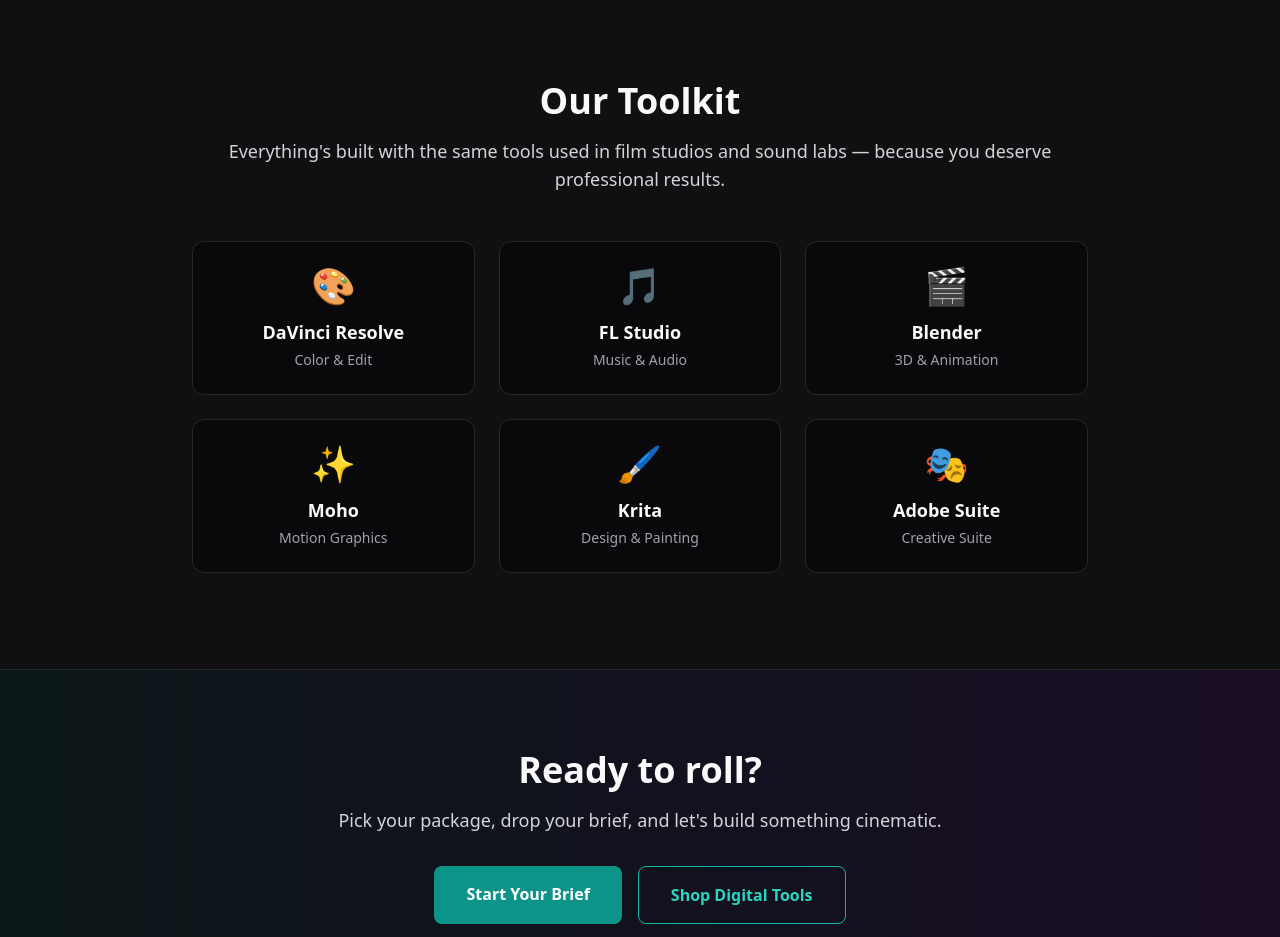
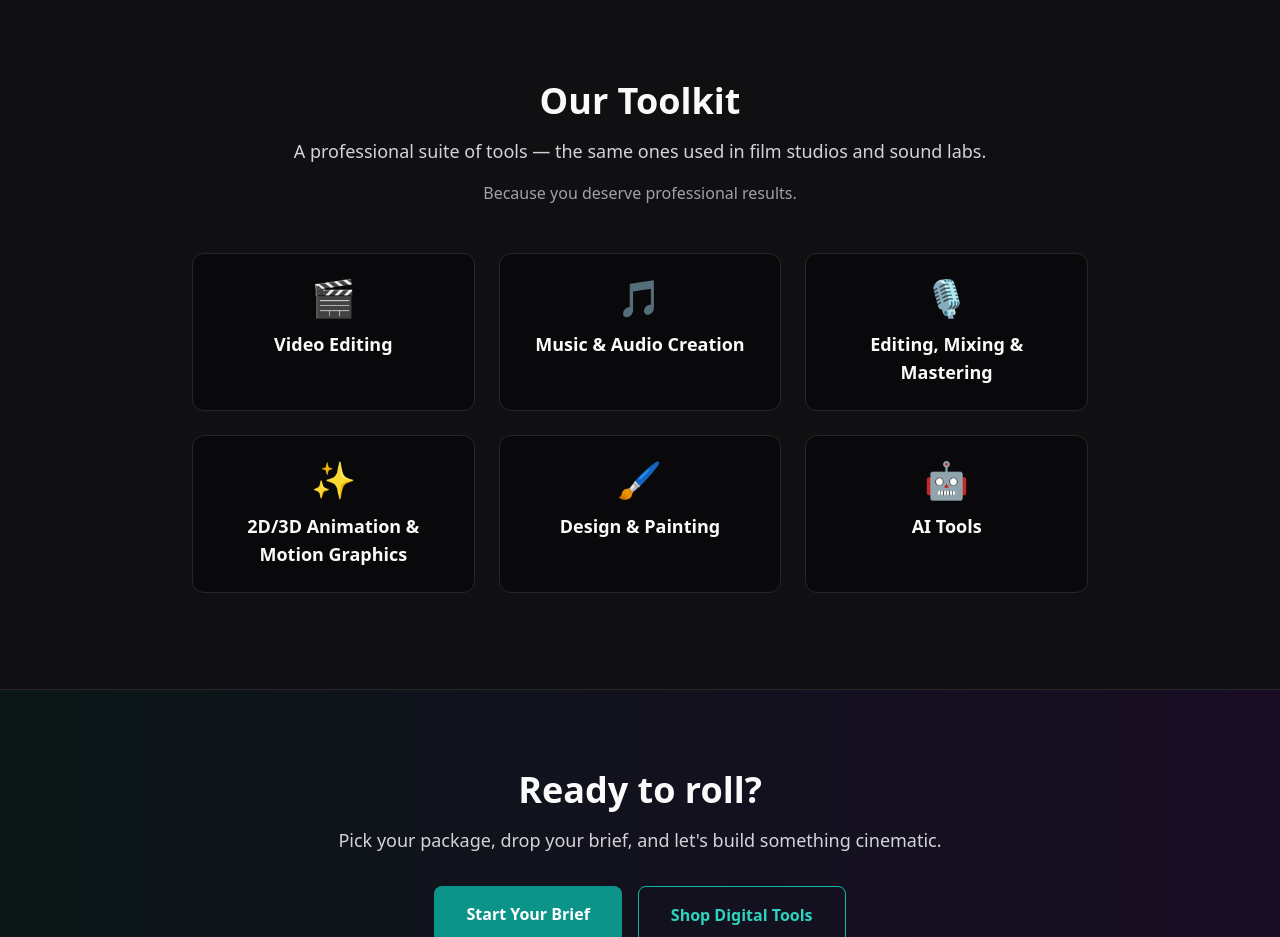
Before and after one commit to PlumbMonkey/plumbmonkey-site, a Next.js app: page /how-it-works in a window 1280 px wide. Shown: the part 3100-4037 px from the top of the page. Built offline with nearby package versions, Linux system fonts and the light colour scheme.

Commit message:
Update toolkit section to show capability categories instead of specific tools

```diff
--- a/app/how-it-works/page.tsx
+++ b/app/how-it-works/page.tsx
@@ -53,12 +53,12 @@
   ];
 
   const tools = [
-    { name: "DaVinci Resolve", category: "Color & Edit" },
-    { name: "FL Studio", category: "Music & Audio" },
-    { name: "Blender", category: "3D & Animation" },
-    { name: "Moho", category: "Motion Graphics" },
-    { name: "Krita", category: "Design & Painting" },
-    { name: "Adobe Suite", category: "Creative Suite" },
+    { name: "Video Editing", icon: "🎬" },
+    { name: "Music & Audio Creation", icon: "🎵" },
+    { name: "Editing, Mixing & Mastering", icon: "🎙️" },
+    { name: "2D/3D Animation & Motion Graphics", icon: "✨" },
+    { name: "Design & Painting", icon: "🖌️" },
+    { name: "AI Tools", icon: "🤖" },
   ];
 
   return (
@@ -155,8 +155,11 @@
       <section id="toolkit" className="py-24 px-6 bg-zinc-900/50 border-t border-zinc-800">
         <div className="max-w-4xl mx-auto text-center">
           <h2 className="text-3xl md:text-4xl font-bold mb-4">Our Toolkit</h2>
-          <p className="text-lg text-zinc-300 mb-12">
-            Everything's built with the same tools used in film studios and sound labs — because you deserve professional results.
+          <p className="text-lg text-zinc-300 mb-4">
+            A professional suite of tools — the same ones used in film studios and sound labs.
+          </p>
+          <p className="text-md text-zinc-400 mb-12">
+            Because you deserve professional results.
           </p>
 
           <div className="grid md:grid-cols-2 lg:grid-cols-3 gap-6">
@@ -166,10 +169,9 @@
                 className="rounded-xl border border-zinc-800 bg-zinc-950 p-6 hover:border-teal-500 transition group"
               >
                 <div className="text-4xl mb-3 group-hover:scale-110 transition">
-                  {["🎨", "🎵", "🎬", "✨", "🖌️", "🎭"][idx]}
+                  {tool.icon}
                 </div>
-                <h3 className="font-semibold text-lg mb-1">{tool.name}</h3>
-                <p className="text-sm text-zinc-400">{tool.category}</p>
+                <h3 className="font-semibold text-lg">{tool.name}</h3>
               </div>
             ))}
           </div>
```
